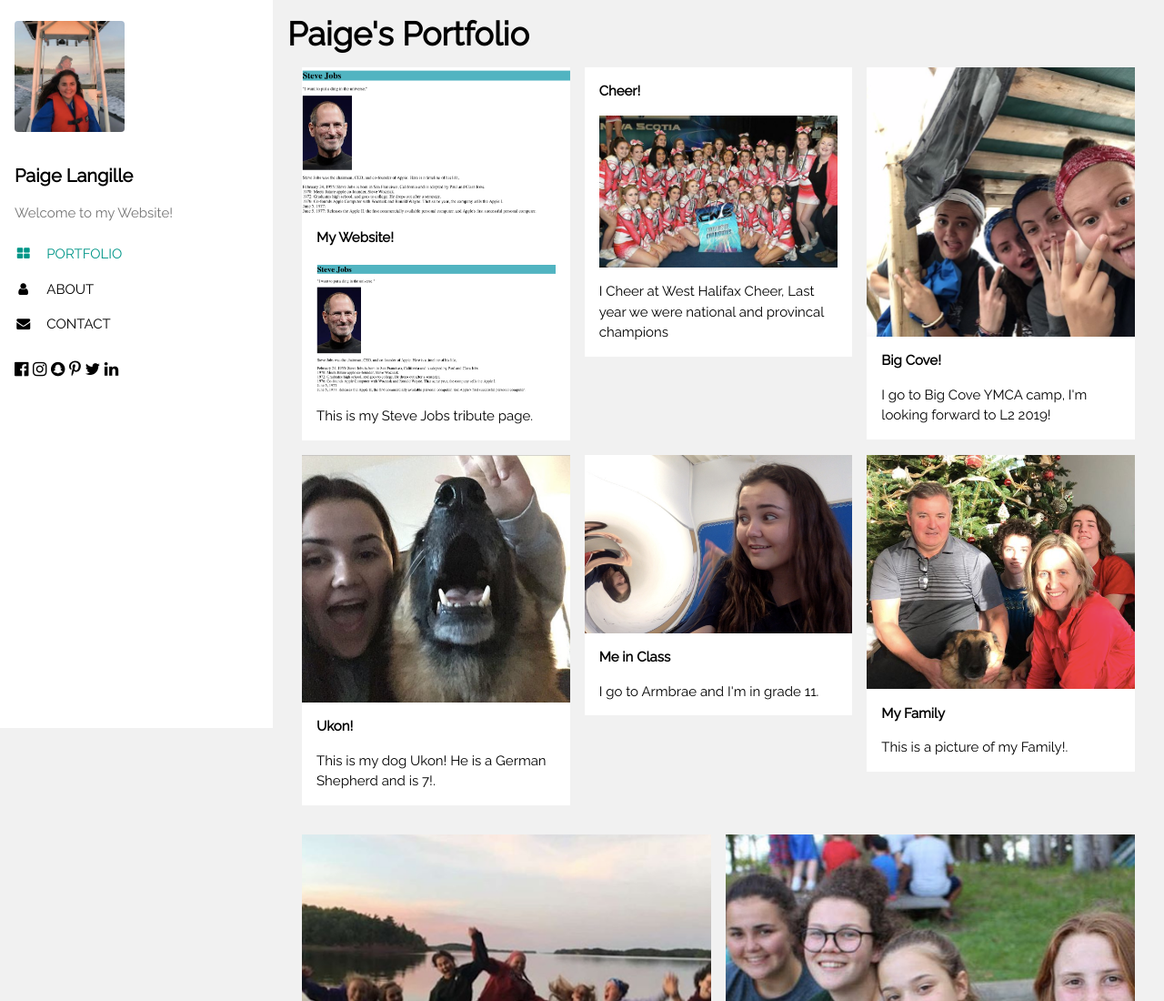
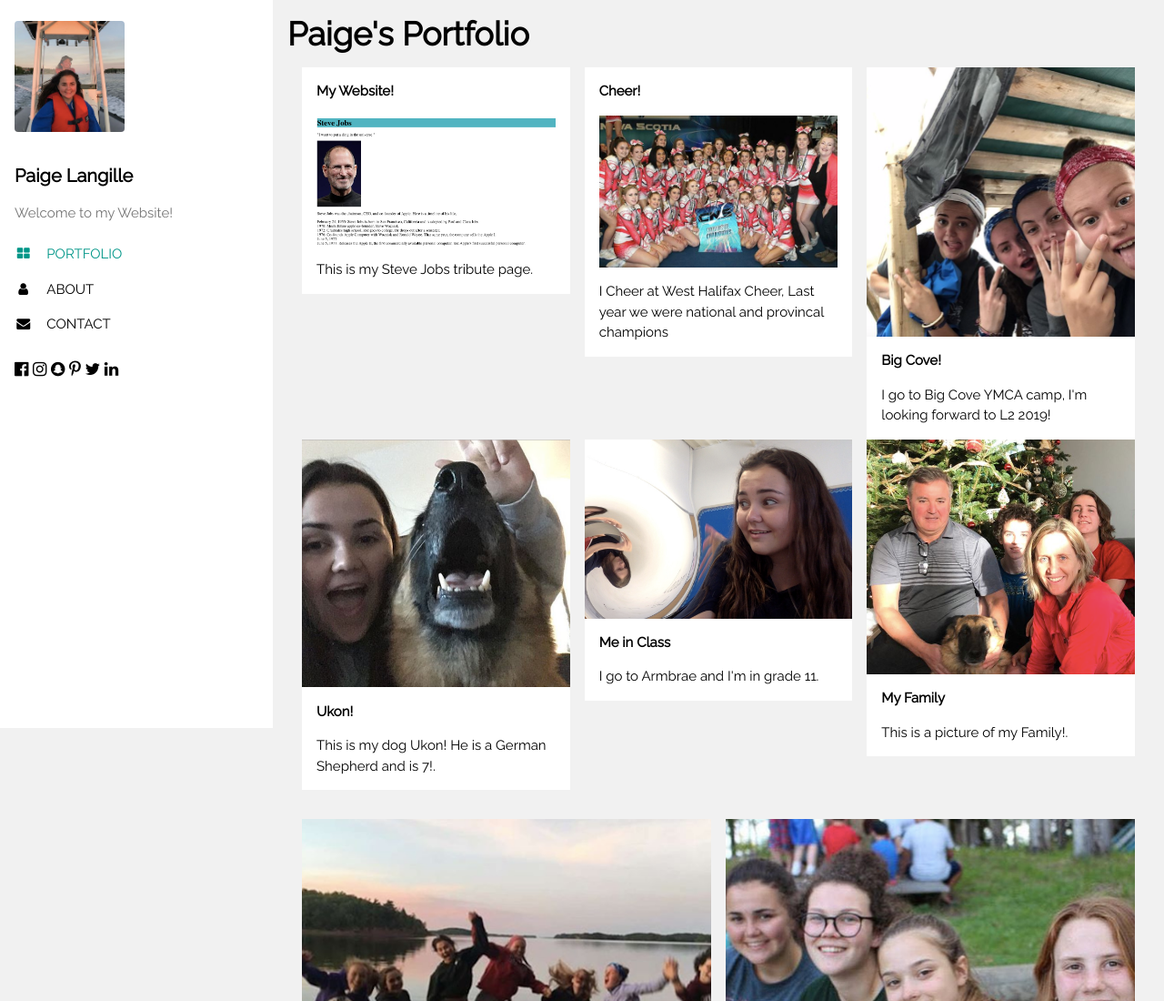
Before and after one commit to paigel2020/sandbox, a plain HTML site: page index.html in a window 1280 px wide. Shown: the top 1100 px of the page at 91% size. Drawn offline with nearby package versions, Linux system fonts and the light colour scheme.

Commit message:
Update index.html

```diff
--- a/index.html
+++ b/index.html
@@ -53,7 +53,6 @@ body,h1,h2,h3,h4,h5,h6 {font-family: "Raleway", sans-serif}
   <!-- First Photo Grid-->
   <div class="w3-row-padding">
     <div class="w3-third w3-container w3-margin-bottom">
-      <img src="website.jpg" alt="Norway" style="width:100%" class="w3-hover-opacity">
       <div class="w3-container w3-white">
           <p><b>My Website!</b></p>
    <a href="https://paigel2020.github.io/tribute/" target="_blank"><img src="website.jpg" alt="Norway" style="width:100%" class="w3-hover-opacity"></a>
```
